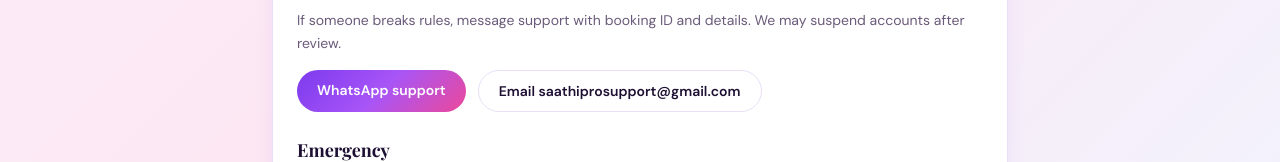
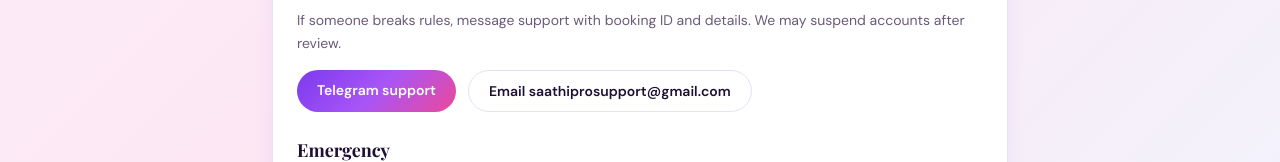
Before and after one commit to ima665931-spec/saathipro, a Next.js app: page /safety in a window 1280 px wide. Shown: the part 1071-1233 px from the top of the page. Built offline with nearby package versions, Linux system fonts and the light colour scheme; no server answers.

Commit message:
Safety: Telegram support link

```diff
--- a/src/app/safety/page.tsx
+++ b/src/app/safety/page.tsx
@@ -1,7 +1,7 @@
 import Link from "next/link";
 import BrandHeader from "@/components/BrandHeader";
 import SiteFooter from "@/components/SiteFooter";
-import { SUPPORT, whatsappUrl } from "@/lib/support";
+import { SUPPORT, telegramUrl } from "@/lib/support";
 import { BOOKING_RULES } from "@/lib/booking-rules";
 
 export default function SafetyPage() {
@@ -71,12 +71,12 @@ export default function SafetyPage() {
             </p>
             <div className="mt-4 flex flex-wrap gap-3">
               <a
-                href={whatsappUrl("Safety report: ")}
+                href={telegramUrl("Safety report: ")}
                 target="_blank"
                 rel="noopener noreferrer"
                 className="btn-brand px-5 py-2.5 rounded-full text-sm"
               >
-                WhatsApp support
+                Telegram support
               </a>
               <a
                 href={`mailto:${SUPPORT.email}?subject=Safety%20report`}
```
